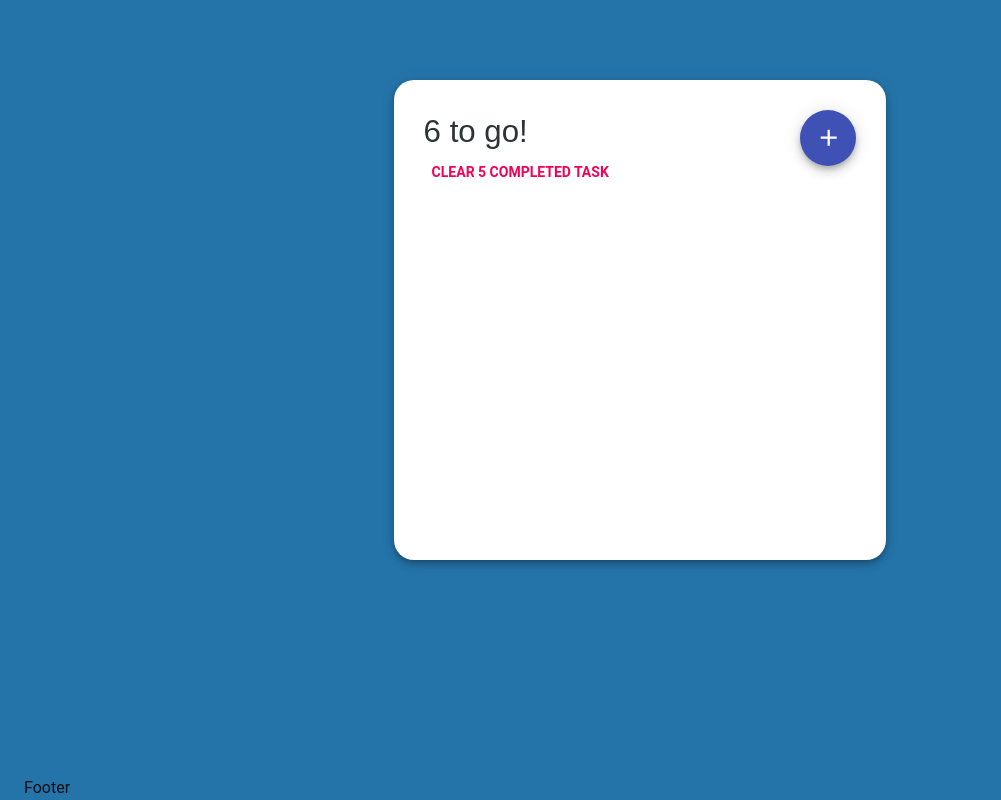
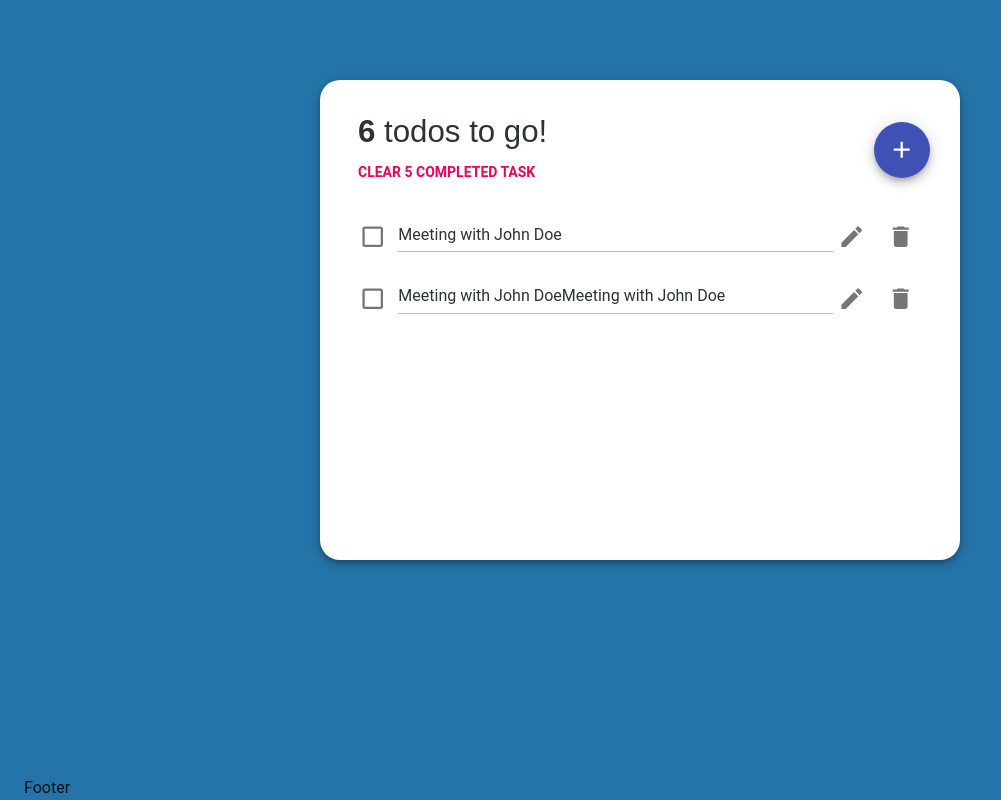
Before and after one commit to mbmohib/todo-app, a React (Create React App) app: page / in a window 1280 px wide. Shown: the whole page, without its empty margins (0-1001 px from the left). Built offline with nearby package versions, Linux system fonts and the light colour scheme.

Commit message:
implement todolists ui

```diff
--- a/src/theme/mediaQuery.js
+++ b/src/theme/mediaQuery.js
@@ -1,12 +1,11 @@
 import { css } from 'styled-components';
 
 const sizes = {
-  mobile: '360',
-  fablet: '410',
-  tablet: '768',
-  smallLaptop: '992',
-  laptop: '1200',
-  desktop: '1400',
+  xs: '0',
+  sm: '600',
+  md: '960',
+  lg: '1280',
+  xl: '1920',
 };
 
 const media = Object.keys(sizes).reduce((accumulator, label) => {
--- a/src/theme/theme.js
+++ b/src/theme/theme.js
@@ -119,22 +119,22 @@ export default {
     // tonalOffset: 0.2,
     background: { paper: '#fff', default: '#2574A9', light: '#EB1763' },
     // contrastThreshold: 3,
-    // grey: {
-    //   '50': '#f9f9f9',
-    //   '100': '#f5f5f5',
-    //   '200': '#eeeeee',
-    //   '300': '#e0e0e0',
-    //   '400': '#bdbdbd',
-    //   '500': '#9e9e9e',
-    //   '600': '#757575',
-    //   '700': '#616161',
-    //   '800': '#424242',
-    //   '900': '#212121',
-    //   A700: '#616161',
-    //   A100: '#d5d5d5',
-    //   A400: '#303030',
-    //   A200: '#aaaaaa',
-    // },
+    grey: {
+      '50': '#f9f9f9',
+      '100': '#f5f5f5',
+      '200': '#eeeeee',
+      '300': '#e0e0e0',
+      '400': '#bdbdbd',
+      '500': '#9e9e9e',
+      '600': '#757575',
+      '700': '#616161',
+      '800': '#424242',
+      '900': '#212121',
+      A700: '#616161',
+      A100: '#d5d5d5',
+      A400: '#303030',
+      A200: '#aaaaaa',
+    },
     // text: {
     //   primary: 'rgba(0, 0, 0, 0.87)',
     //   secondary: '#ffffff',
--- a/src/views/components/Home/Home.js
+++ b/src/views/components/Home/Home.js
@@ -1,6 +1,11 @@
-import React from 'react';
-import { TodoHeader } from 'views/components';
+import React, { Fragment } from 'react';
+import { TodoHeader, TodoList } from 'views/components';
 
-const Home = () => <TodoHeader />;
+const Home = () => (
+  <Fragment>
+    <TodoHeader />
+    <TodoList />
+  </Fragment>
+);
 
 export default Home;
--- a/src/views/components/Task/Task.js
+++ /dev/null
@@ -1,5 +0,0 @@
-import React from 'react';
-
-const Task = () => <p>Task</p>;
-
-export default Task;
--- a/src/views/components/TodoHeader/TodoHeader.js
+++ b/src/views/components/TodoHeader/TodoHeader.js
@@ -1,13 +1,18 @@
 import React from 'react';
-import { Grid, Typography, Button, Fab } from '@material-ui/core';
+import { Grid, Typography, Button, Fab, Box } from '@material-ui/core';
 import { Add } from '@material-ui/icons';
 
 import { Wrapper } from 'views/ui';
 
 const TodoHeader = () => (
-  <Grid container>
+  <Box mb={3}>
+    <Grid container alignItems="center">
       <Grid item xs={8}>
-      <Typography variant="h3">6 to go!</Typography>
+        <Box ml={1}>
+          <Typography variant="h3">
+            <strong>6</strong> todos to go!
+          </Typography>
+        </Box>
         <Button color="secondary">Clear 5 Completed Task</Button>
       </Grid>
       <Grid item xs={4}>
@@ -18,6 +23,7 @@ const TodoHeader = () => (
         </Wrapper>
       </Grid>
     </Grid>
+  </Box>
 );
 
 export default TodoHeader;
--- /dev/null
+++ b/src/views/components/TodoItem/TodoItem.js
@@ -0,0 +1,46 @@
+import React, { useState } from 'react';
+import { Checkbox, Grid, Box, Hidden } from '@material-ui/core';
+import { Delete, Edit } from '@material-ui/icons';
+
+import { Todo, IconButtonExtended } from 'views/ui';
+
+const TodoItem = ({ todo }) => {
+  const [checkboxValue, setCheckbox] = useState(false);
+
+  const handleChange = () => {
+    setCheckbox(!checkboxValue);
+  };
+
+  return (
+    <Box mb={2}>
+      <Grid container alignItems="center">
+        <Grid item xs={2} sm={1}>
+          <Checkbox
+            checked={checkboxValue}
+            onChange={handleChange}
+            value={checkboxValue}
+            color="primary"
+          />
+        </Grid>
+        <Grid item xs={10} sm={9}>
+          <Todo checked={checkboxValue}>{todo}</Todo>
+        </Grid>
+        <Hidden smUp>
+          <Grid item xs={8} />
+        </Hidden>
+        <Grid item xs={2} sm={1}>
+          <IconButtonExtended aria-label="edit">
+            <Edit />
+          </IconButtonExtended>
+        </Grid>
+        <Grid item xs={2} sm={1}>
+          <IconButtonExtended aria-label="delete">
+            <Delete />
+          </IconButtonExtended>
+        </Grid>
+      </Grid>
+    </Box>
+  );
+};
+
+export default TodoItem;
--- /dev/null
+++ b/src/views/components/TodoList/TodoList.js
@@ -0,0 +1,13 @@
+import React from 'react';
+import { TodoItem } from 'views/components';
+
+const TodoList = () => {
+  return (
+    <div>
+      <TodoItem todo="Meeting with John Doe" />
+      <TodoItem todo="Meeting with John DoeMeeting with John Doe" />
+    </div>
+  );
+};
+
+export default TodoList;
--- a/src/views/components/index.js
+++ b/src/views/components/index.js
@@ -1,6 +1,7 @@
 import Footer from './Footer/Footer';
 import Home from './Home/Home';
 import TodoHeader from './TodoHeader/TodoHeader';
-import Task from './Task/Task';
+import TodoItem from './TodoItem/TodoItem';
+import TodoList from './TodoList/TodoList';
 
-export { Home, TodoHeader, Task, Footer };
+export { Home, TodoHeader, TodoList, TodoItem, Footer };
--- a/src/views/layouts/Layout.js
+++ b/src/views/layouts/Layout.js
@@ -3,6 +3,7 @@ import styled from 'styled-components';
 import { Container } from '@material-ui/core';
 
 import { Footer } from 'views/components';
+import media from 'theme/mediaQuery';
 
 const Wrapper = styled.div`
   display: flex;
@@ -14,18 +15,37 @@ const Main = styled.div`
   background: #ffffff;
   min-height: 60vh;
   box-shadow: ${props => props.theme.shadows[5]};
-  border-radius: 20px;
-  width: 40%;
-  margin: 80px auto 0;
-  padding: 30px;
+  width: 100%;
+  margin: 0 auto;
+  padding: 20px 10px;
+
+  ${media.sm`
+    width: 85%;
+    padding: 20px;
+    margin-top: 40px;
+    border-radius: 10px;
+    `}
+
+  ${media.md`
+    width: 75%;
+    padding: 30px;
+    margin-top: 80px;
+    border-radius: 20px;
+    `}
+
+  ${media.lg`
+    width: 50%;
+    `}
+
+  ${media.xl`
+    width: 40%;
+    `}
 `;
 
 const Layout = ({ children }) => (
   <Wrapper>
     <main style={{ flexGrow: 1 }}>
-      <Container>
-        <Main>{children}</Main>
-      </Container>
+      <Main>{children}</Main>
     </main>
     <Footer />
   </Wrapper>
--- /dev/null
+++ b/src/views/ui/atoms/IconButtonExtended.js
@@ -0,0 +1,10 @@
+import styled from 'styled-components';
+import { IconButton } from '@material-ui/core';
+
+const IconButtonExtended = styled(IconButton)`
+  && {
+    padding: 5px;
+  }
+`;
+
+export default IconButtonExtended;
--- a/src/views/ui/index.js
+++ b/src/views/ui/index.js
@@ -1,3 +1,6 @@
 import Wrapper from './atoms/Wrapper';
+import IconButtonExtended from './atoms/IconButtonExtended';
 
-export { Wrapper };
+import Todo from './molecules/Todo';
+
+export { Wrapper, Todo, IconButtonExtended };
--- /dev/null
+++ b/src/views/ui/molecules/Todo.js
@@ -0,0 +1,46 @@
+import React from 'react';
+import { Typography } from '@material-ui/core';
+import styled, { css } from 'styled-components';
+
+const TodoWrapper = styled(Typography)`
+  && {
+    padding-bottom: 5px;
+    position: relative;
+    transition: all 0.3s cubic-bezier(0.455, 0.03, 0.515, 0.955);
+    text-decoration: line-through;
+    text-decoration-color: transparent;
+
+    ${props =>
+      props.checked &&
+      css`
+        text-decoration-color: ${props => props.theme.palette.grey['600']};
+        color: ${props => props.theme.palette.grey['600']};
+      `}
+
+    &:after {
+      content: '';
+      width: 100%;
+      height: 1px;
+      position: absolute;
+      background: ${props => props.theme.palette.grey['400']};
+      bottom: 0;
+      left: 0;
+      transition: all 0.3s cubic-bezier(0.455, 0.03, 0.515, 0.955);
+
+      ${props =>
+        props.checked &&
+        css`
+          background: transparent;
+          bottom: 15px;
+        `}
+    }
+  }
+`;
+
+const Todo = ({ children, checked }) => (
+  <TodoWrapper variant="body1" checked={checked}>
+    {children}
+  </TodoWrapper>
+);
+
+export default Todo;
```
Lines whose indentation alone changed are shown as unchanged.
